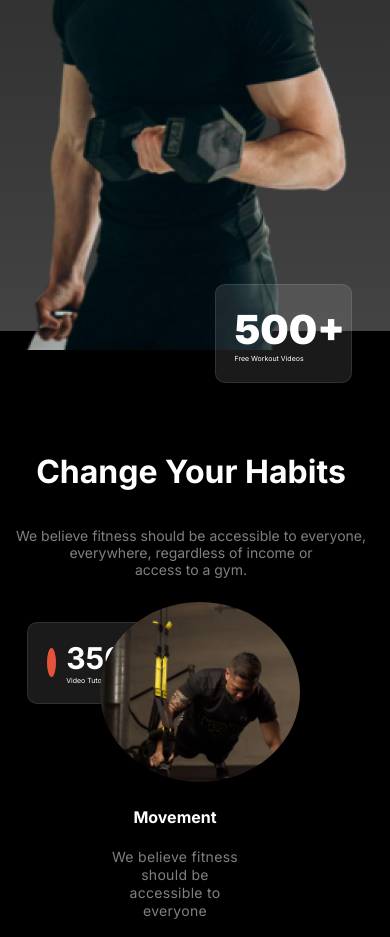
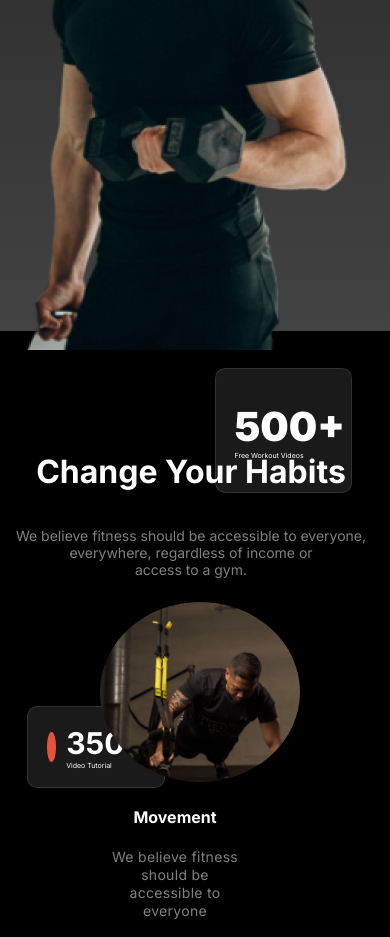
Before and after one commit to sm-mehedi/B10A2_Responsive_website_asssignment, a plain HTML site: page index.html in a window 390 px wide. Shown: the part 982-1919 px from the top of the page. Drawn offline with Linux system fonts and the light colour scheme; a web font is replaced by a local one.

Commit message:
Made changes to the two boxes around the trainner at headed

```diff
--- a/stylesheet.css
+++ b/stylesheet.css
@@ -593,10 +593,10 @@ opacity: 0px;
     .Movable_div1{
 
 
-        top: 150%;
+        top: 160%;
         left: 55%;
         width: 25%;
-        height: 7%;
+        height: 10%;
 
 
 
@@ -615,7 +615,7 @@ opacity: 0px;
 .Movable_div2{
 
 
-    top: 190%;
+    top: 200%;
     left: 7%;
     width: 25%;
     height: 5%;
```
